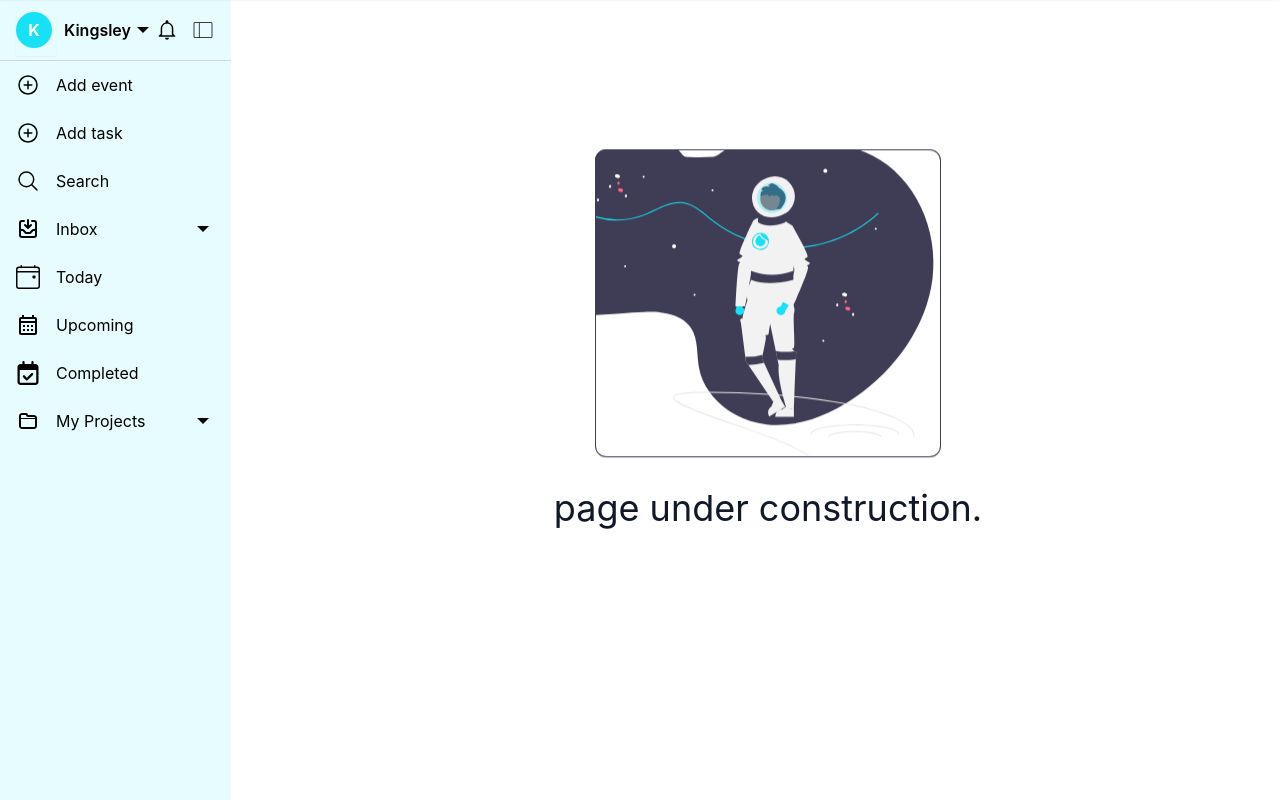
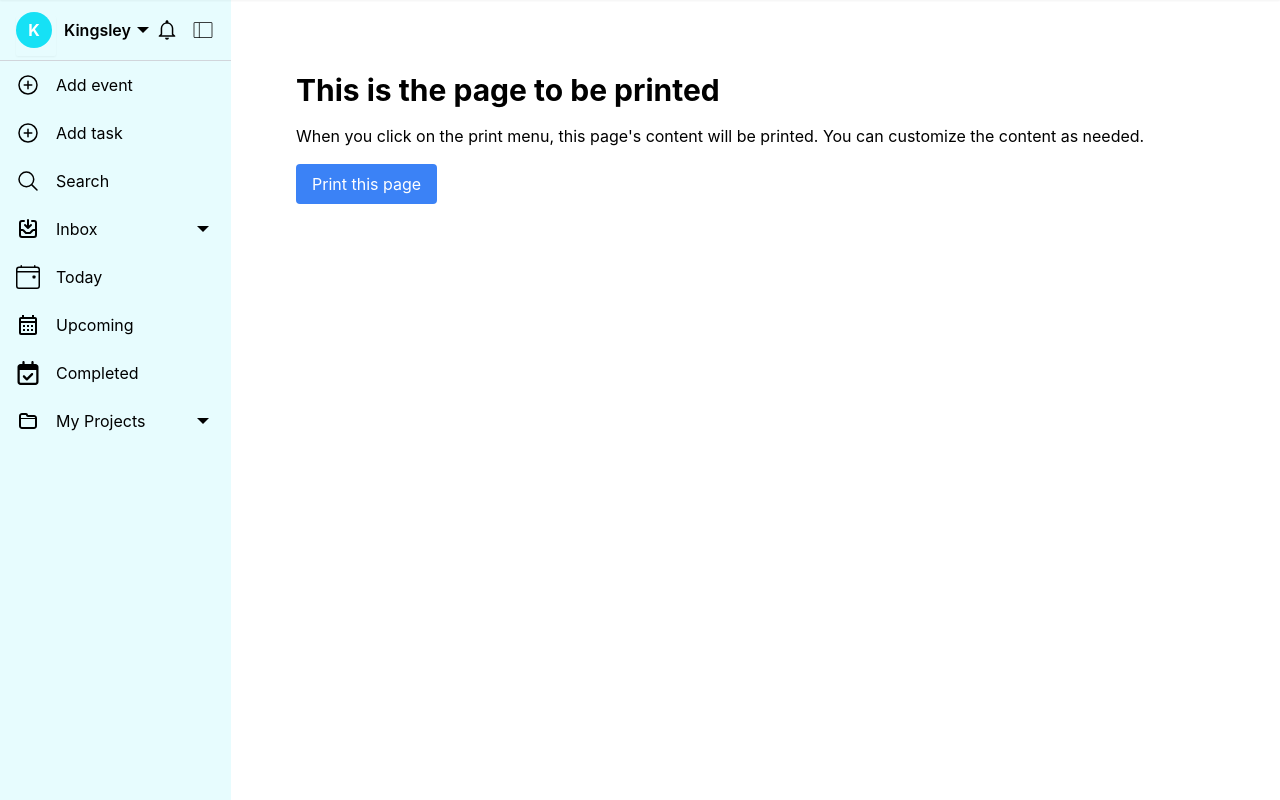
Before and after one commit to kingieX/timeless-event, a React (Vite) app: page /app/print in a window 1280 px wide. Built offline with nearby package versions, Linux system fonts and the light colour scheme.

Commit message:
update: updated the print page

```diff
--- a/src/components/SidebarModal.jsx
+++ b/src/components/SidebarModal.jsx
@@ -1,9 +1,9 @@
-/* eslint-disable react/prop-types */
 import { useState } from 'react';
 import { useNavigate } from 'react-router-dom';
 import { IoMdArrowDropdown, IoMdArrowDropup } from 'react-icons/io';
 
 const menuGroups = [
+  // Your existing menu groups here
   [
     {
       name: '0/7 tasks',
@@ -44,7 +44,7 @@ const menuGroups = [
       link: 'activity-log',
       logo: '/image/modal-assets/btn7.svg',
     },
-    { name: 'Print', link: 'print', logo: '/image/modal-assets/btn8.svg' },
+    { name: 'Print', link: 'print', logo: '/image/modal-assets/btn8.svg' }, // Print menu item
     {
       name: 'Resources',
       link: '#',
@@ -112,7 +112,13 @@ const Modal = ({ toggleModal, onToggleSidebar }) => {
     if (window.innerWidth < 768) {
       onToggleSidebar(); // Close the sidebar on mobile view
     }
-    navigate(link); // Navigate to the page without reloading
+
+    // Check if the user clicked on the "Print" menu
+    if (menuName === 'Print') {
+      window.print(); // Trigger the print dialog
+    } else {
+      navigate(link); // Navigate to the page without reloading
+    }
   };
 
   return (
--- a/src/pages/userMenuPages/Print.jsx
+++ b/src/pages/userMenuPages/Print.jsx
@@ -1,10 +1,33 @@
-// import React from 'react';
-import UnderConstruction from '../../components/UnderConstruction';
+import React from 'react';
+import { useNavigate } from 'react-router-dom';
 
 const Print = () => {
+  const navigate = useNavigate();
+
+  const handlePrint = () => {
+    // Trigger the print dialog
+    window.print();
+  };
+
   return (
-    <div>
-      <UnderConstruction />
+    <div className="p-6">
+      <h1 className="text-3xl font-bold mb-4">
+        This is the page to be printed
+      </h1>
+      <p>
+        When you click on the print menu, this page's content will be printed.
+        You can customize the content as needed.
+      </p>
+
+      {/* Additional content can go here */}
+
+      {/* Print button (Optional, can be part of the menu instead) */}
+      <button
+        onClick={handlePrint}
+        className="mt-4 px-4 py-2 bg-blue-500 text-white rounded"
+      >
+        Print this page
+      </button>
     </div>
   );
 };
```
